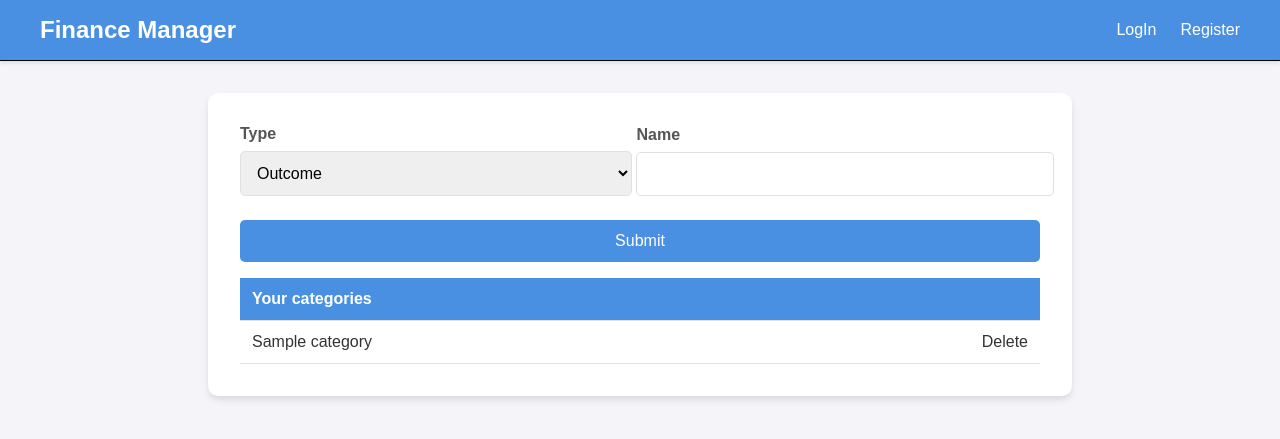
After one commit to delawer33/financemanager, a Django app: template financemanager/templates/transaction/create_category.html in a window 1280 px wide. The commit adds this page. Shown: the top 439 px of the page. Run offline with Django 5.2, Linux system fonts and the light colour scheme; the template is opened without the code that fills it: most values are stand-ins (such as "Sample title", 1, 10 or a date in 2020).

Commit message:
custom category

```diff
--- a/financemanager/diagram/templates/diagram/stats_dynamic_last_month.html
+++ b/financemanager/diagram/templates/diagram/stats_dynamic_last_month.html
@@ -15,11 +15,6 @@
                     data: {{ outcome|safe }},
                     borderWidth: 1
                 },
-                {#{#}
-                {#    label: 'Income',#}
-                {#    data: {{ income|safe }},#}
-                {#    borderWidth: 1#}
-                {#},#}
 
             ]
         },
--- a/financemanager/static/css/style.css
+++ b/financemanager/static/css/style.css
@@ -154,8 +154,7 @@ header {
 }
 
 .form-group select,
-.form-group input[type="date"],
-.form-group input[type="number"],
+.form-group input,
 .form-group textarea {
     width: 100%;
     padding: 0.75rem;
@@ -212,8 +211,10 @@ header {
     border-collapse: collapse;
     margin-top: 1rem;
 }
+
 .transaction-table th,
 .transaction-table td {
+    display: flex;
     padding: 0.75rem;
     text-align: left;
     border-bottom: 1px solid #e0e0e0;
--- a/financemanager/templates/base.html
+++ b/financemanager/templates/base.html
@@ -11,7 +11,7 @@
     </title>
     <link rel="stylesheet" href="{% static "css/style.css" %}">
 </head>
-<body>
+<body hx-headers='{"X-CSRFToken": "{{ csrf_token }}"}'>
 
     <script src="https://cdn.jsdelivr.net/npm/chart.js"></script>
 
--- /dev/null
+++ b/financemanager/templates/transaction/category_list.html
@@ -0,0 +1,24 @@
+<table class="transaction-table">
+    <thead>
+        <tr>
+            <th>Your categories</th>
+        </tr>
+    </thead>
+    <tbody>
+        {% for cat in categories %}
+        <tr>
+            <td>{{ cat }}
+                    {% if cat.user %}
+                        <span style="margin-left: auto;"
+                            hx-post="{% url 'transaction:category-delete' cat.pk %}"
+                            hx-target="#category-list"
+                        >
+                            Delete
+                        </span>
+                    {% endif %}
+
+            </td>
+        </tr>
+        {% endfor %}
+    </tbody>
+</table>
--- /dev/null
+++ b/financemanager/templates/transaction/create_category.html
@@ -0,0 +1,31 @@
+{% extends 'base.html' %}
+
+{% block title %}
+	New transaction
+{% endblock %}
+
+{% block body %}
+
+<div class="form-container">
+    <form action="" method="POST">
+        {% csrf_token %}
+        <div class="form-group">
+            <label for="id_type">Type</label>
+            <select name="type" id="id_type" hx-trigger="load, click" hx-get="{% url 'transaction:get-categories' %}" hx-target="#id_category">
+                <option value="OUTCOME">Outcome</option>
+                <option value="INCOME">Income</option>
+            </select>
+        </div>
+        <div class="form-group">
+            <label for="id_category">Name</label>
+            <input name="name" id="id_category">
+        </div>
+        <button type="submit" class="submit-button">Submit</button>
+    </form>
+
+    <div id="category-list">
+        {% include "transaction/category_list.html" %}
+    </div>
+</div>
+
+{% endblock %}
--- a/financemanager/templates/transaction/transaction_list.html
+++ b/financemanager/templates/transaction/transaction_list.html
@@ -1,7 +1,7 @@
 {% extends 'base.html' %}
 
 {% block title %}
-	Dashboard
+	History
 {% endblock %}
 
 {% block body %}
--- a/financemanager/transaction/templates/transaction/dashboard.html
+++ b/financemanager/transaction/templates/transaction/dashboard.html
@@ -13,8 +13,6 @@
             Income/Outcome dynamics
         </option>
     </select>
-{#    <button hx-target="#diagram" hx-get="{% url 'diagram:stats_dynamic_last_month' %}">a</button>#}
-
     <div id="diagram"></div>
 
 {% endblock %}
--- a/financemanager/transaction/templates/transaction/transaction_list.html
+++ b/financemanager/transaction/templates/transaction/transaction_list.html
@@ -1,7 +1,7 @@
 {% extends 'base.html' %}
 
 {% block title %}
-	Dashboard
+	History
 {% endblock %}
 
 {% block body %}
--- a/financemanager/transaction/urls.py
+++ b/financemanager/transaction/urls.py
@@ -5,7 +5,9 @@ from rest_framework.routers import DefaultRouter
 from .views import (
     dashboard,
     TransactionCreate,
+    CategoryView,
     transaction_list,
+    category_delete,
     TransactionViewset,
     get_categories_by_type,
     get_categories_by_type_for_filter,
@@ -22,6 +24,8 @@ urlpatterns = [
     path('', RedirectView.as_view(url="dashboard"), name='dashboard'),
     path('create/', TransactionCreate.as_view(), name='create-trans'),
     path('history/', transaction_list, name='trans-list'),
+    path('category/', CategoryView.as_view(), name='category'),
+    path('category/delete/<pk>', category_delete, name='category-delete'),
     path('trans_list_for_stats/', transaction_list_for_stats, name='trans-list-for-stats'),
     path('get_categories/', get_categories_by_type, name='get-categories'),
     path('get_categories_for_filter/', get_categories_by_type_for_filter, name='get-categories-for-filter'),
```
Also changed, not shown: financemanager/transaction/forms.py (+13 -1 lines), financemanager/transaction/models.py (+12 -0 lines), financemanager/transaction/views.py (+56 -18 lines), financemanager/db.sqlite3 (added), financemanager/transaction/migrations/0003_alter_category_options_category_is_system_and_more.py (added), 2 other files.
